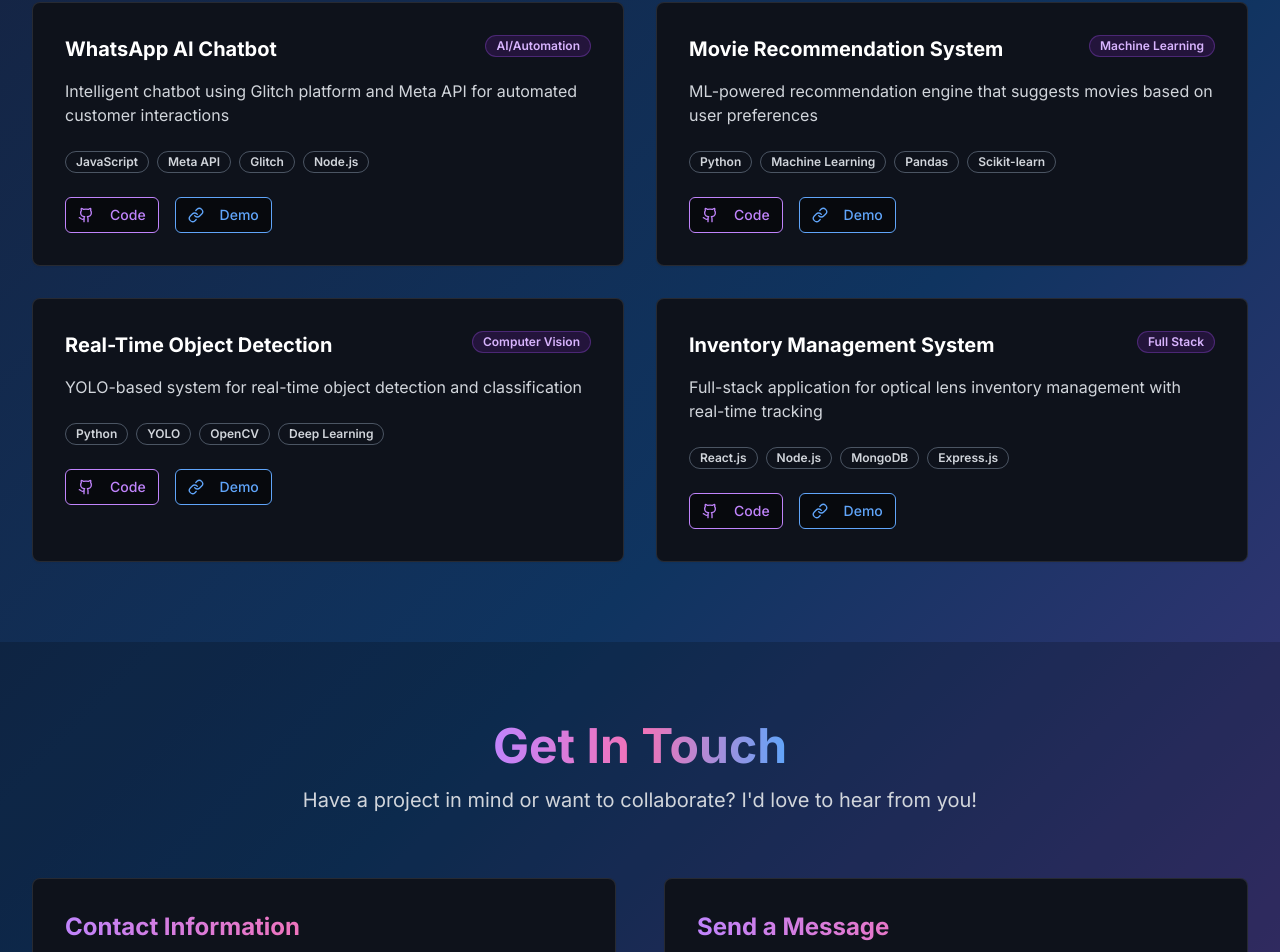
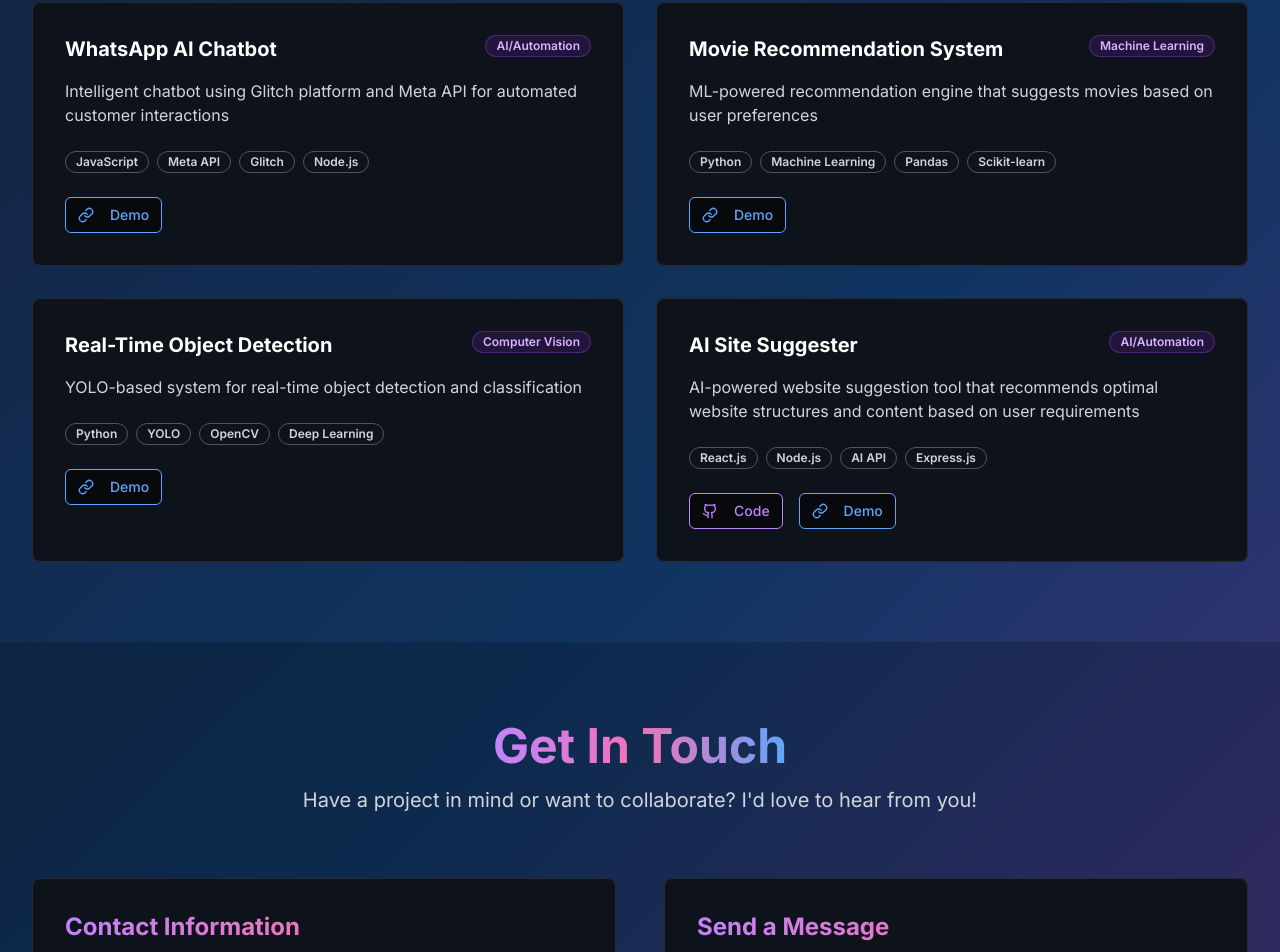
Before and after one commit to NirlepSanap/nirlep-code-canvas, a React (Vite) app: page / in a window 1280 px wide. Shown: the part 3412-4364 px from the top of the page. Built offline with nearby package versions, Linux system fonts and the light colour scheme.

Commit message:
Update portfolio with new project
Replace "Inventory Management System" with "AI Site Suggester" in the portfolio data. Update the GitHub link for the new project to direct users to "https://github.com/NirlepSanap/ai-site-suggester.git".

```diff
--- a/src/components/sections/PortfolioSection.tsx
+++ b/src/components/sections/PortfolioSection.tsx
@@ -41,10 +41,17 @@ export const PortfolioSection = () => {
                   ))}
                 </div>
                 <div className="flex gap-4">
-                  <Button variant="outline" size="sm" className="border-purple-400 text-purple-400 hover:bg-purple-400 hover:text-white hover:scale-105 transition-all duration-300">
-                    <Github className="w-4 h-4 mr-2" />
-                    Code
-                  </Button>
+                  {project.githubLink && (
+                    <Button
+                      variant="outline"
+                      size="sm"
+                      className="border-purple-400 text-purple-400 hover:bg-purple-400 hover:text-white hover:scale-105 transition-all duration-300"
+                      onClick={() => window.open(project.githubLink, '_blank')}
+                    >
+                      <Github className="w-4 h-4 mr-2" />
+                      Code
+                    </Button>
+                  )}
                   <Button variant="outline" size="sm" className="border-blue-400 text-blue-400 hover:bg-blue-400 hover:text-white hover:scale-105 transition-all duration-300">
                     <Link className="w-4 h-4 mr-2" />
                     Demo
--- a/src/data/portfolioData.ts
+++ b/src/data/portfolioData.ts
@@ -19,9 +19,10 @@ export const projectsData = [
     type: "Computer Vision"
   },
   {
-    title: "Inventory Management System",
-    description: "Full-stack application for optical lens inventory management with real-time tracking",
-    technologies: ["React.js", "Node.js", "MongoDB", "Express.js"],
-    type: "Full Stack"
+    title: "AI Site Suggester",
+    description: "AI-powered website suggestion tool that recommends optimal website structures and content based on user requirements",
+    technologies: ["React.js", "Node.js", "AI API", "Express.js"],
+    type: "AI/Automation",
+    githubLink: "https://github.com/NirlepSanap/ai-site-suggester.git"
   }
 ];
```
